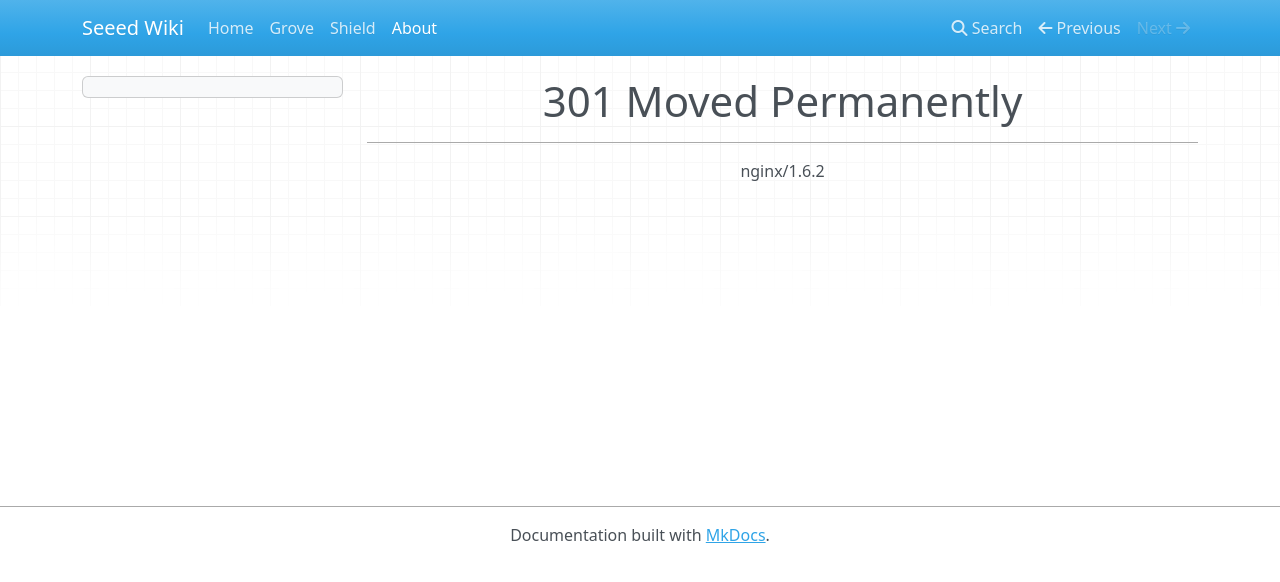
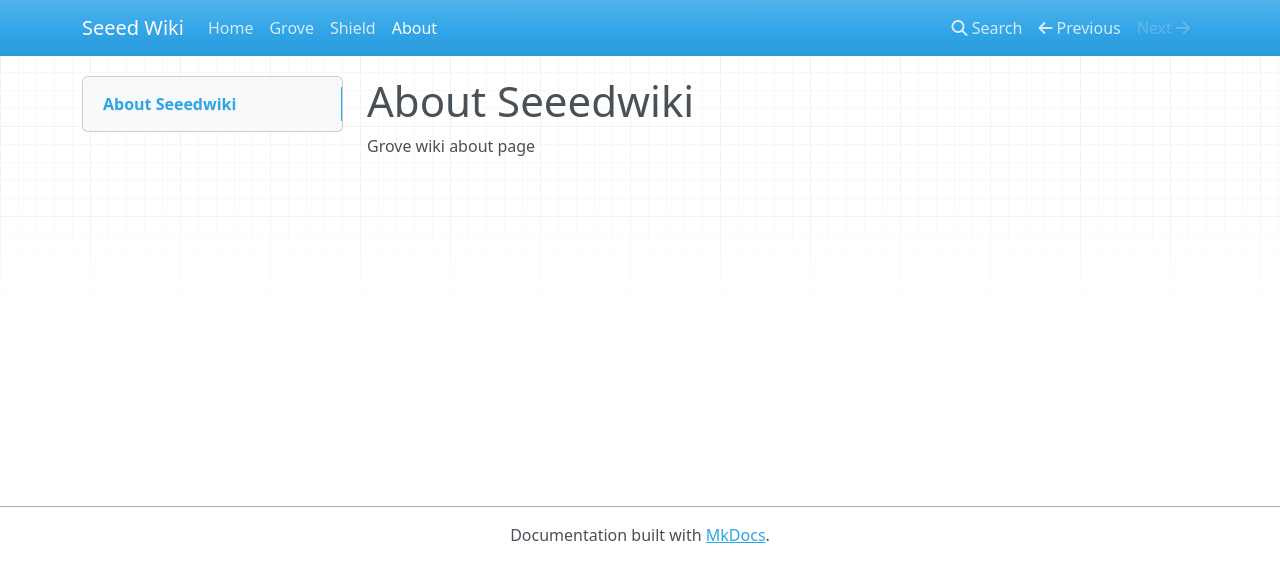
Before and after one commit to SeeedDocument/Seeed-WiKi, an MkDocs documentation site: the page built from docs/about.md, in a window 1280 px wide. Shown: the top 582 px of the page. Built offline with MkDocs 1.6.1, drawn with Linux system fonts in a browser that asks for light colours; nearby versions of some CDN libraries; old or Windows-style settings are respelled for this version of MkDocs.

Commit message:
Change the about page

```diff
--- a/docs/about.md
+++ b/docs/about.md
@@ -1,7 +1,2 @@
-<html>
-<head><title>301 Moved Permanently</title></head>
-<body bgcolor="white">
-<center><h1>301 Moved Permanently</h1></center>
-<hr><center>nginx/1.6.2</center>
-</body>
-</html>
+#About Seeedwiki
+Grove wiki about page
```
